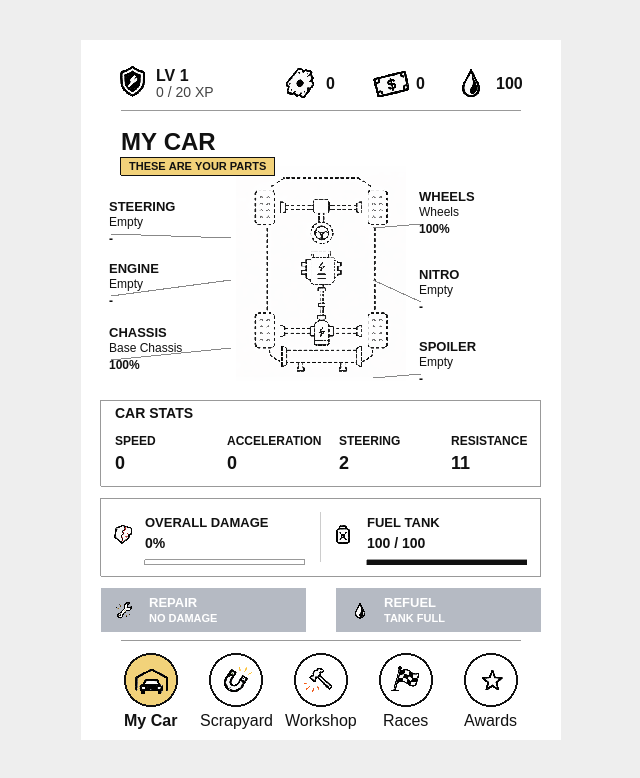
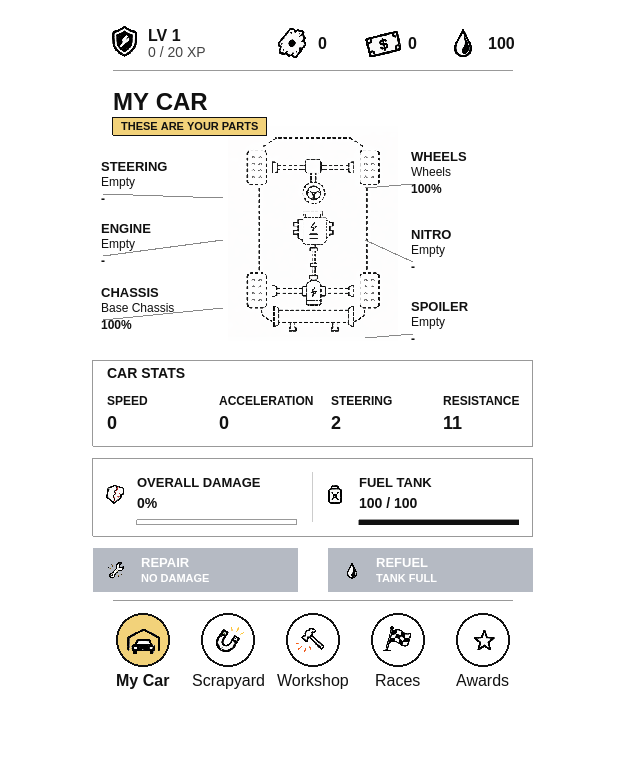
Before and after one commit to elmiguedev/gamedevjs-2026, a website built with Vite: page index.html in a window 1280 px wide. Shown: the whole page, without its empty margins (327-967 px from the left). Built offline with nearby package versions, Linux system fonts and the light colour scheme; animation ran at ten frames a second.

Commit message:
fix: html stile

```diff
--- a/index.html
+++ b/index.html
@@ -13,8 +13,8 @@
     body {
       width: 100%;
       height: 100%;
-      background: #eeeeee;
-      margin-top: 20px;
+      background: #ffffff;
+      margin: 0;
     }
 
     body {
```
